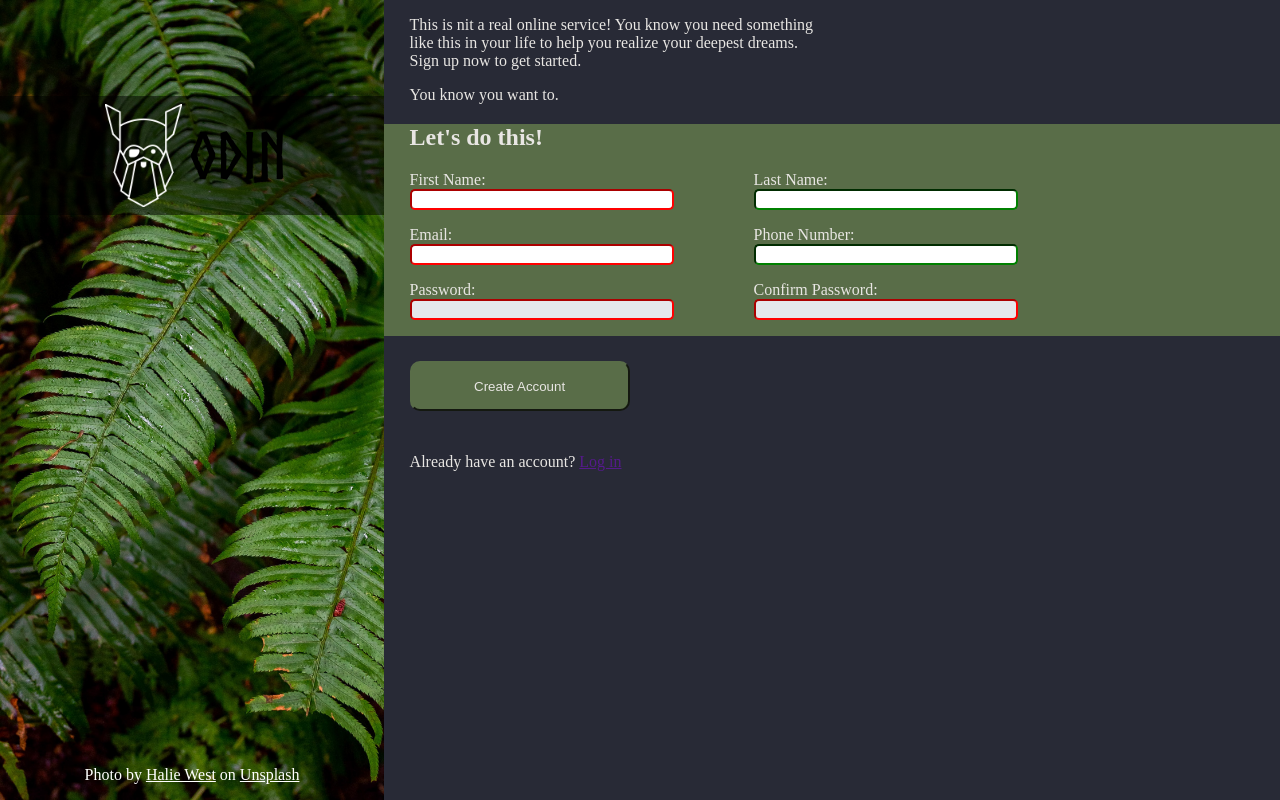
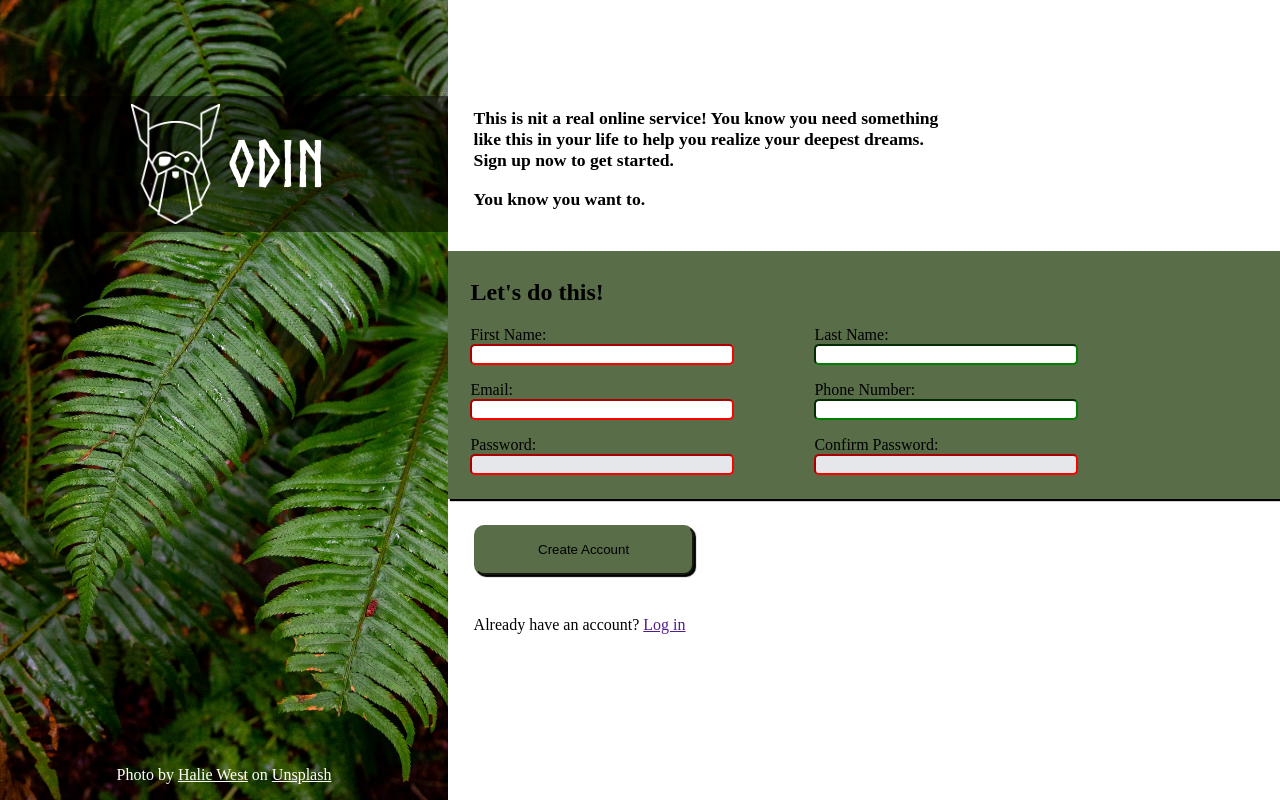
Before and after one commit to Source-Kod/odin-sign-up-form, a plain HTML site: page index.html in a window 1280 px wide. Drawn offline with Linux system fonts and the light colour scheme.

Commit message:
Right side completed

```diff
--- a/css/style.css
+++ b/css/style.css
@@ -1,11 +1,10 @@
 :root {
-  --left_width: 30vw;
-  --right_width: 70vw;
+  --left_width: 35vw;
+  --right_width: 65vw;
 }
 
 /* Set the background color for the entire page */
 body {
-  background-color: #282b36;
   display: flex;
   margin: 0;
 }
@@ -39,6 +38,7 @@ body {
   font-family: Norse-Bold;
   font-size: 4rem;
   margin: 0;
+  color: white;
 }
 
 .banner img {
@@ -62,8 +62,17 @@ color: white;
 .right_side {
   height: 100vh;
   width: var(--right_width);
-  background-color: #282A36;
-  color: #e8e6e3;
+  color: black;
+}
+
+.right_top_text {
+  margin-top: 13%;
+  margin-bottom: 5%;
+}
+
+.right_top_text p {
+  font-size: 1.1rem;
+  font-weight: bold;
 }
 
 .right_side p {
@@ -86,6 +95,8 @@ color: white;
 .form_background {
   background-color: #596D48;
   padding-left: 2vw;
+  padding: 0.5rem 0 0.5rem 1.4rem;
+  box-shadow: 2px 2px 1px black;
 }
 
 input {
@@ -110,11 +121,12 @@ input:invalid {
 #submit_button button{
   background-color: #596D48;
   border-color: #596D48;
-  color: #e8e6e3;
+  color: black;
   margin: 2vw;
   border-radius: 10px;
   width: 220px;
   height: 50px;
+  box-shadow: 2px 2px 1px black;
 }
 
 #submit_button button:hover {
```
